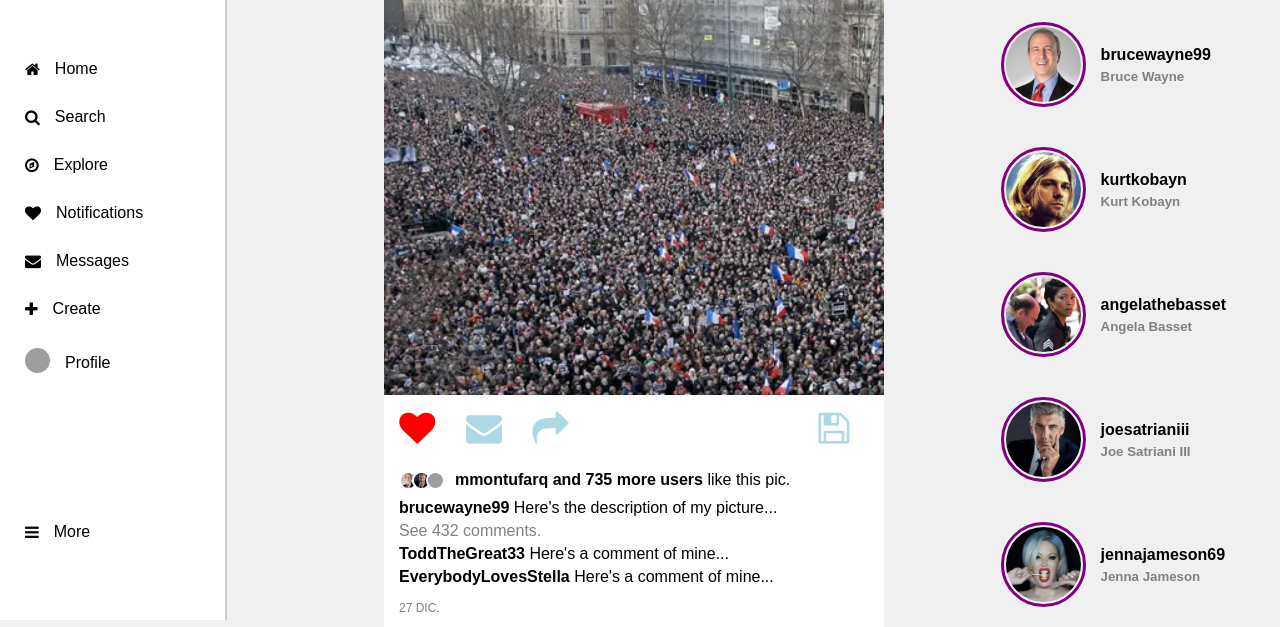
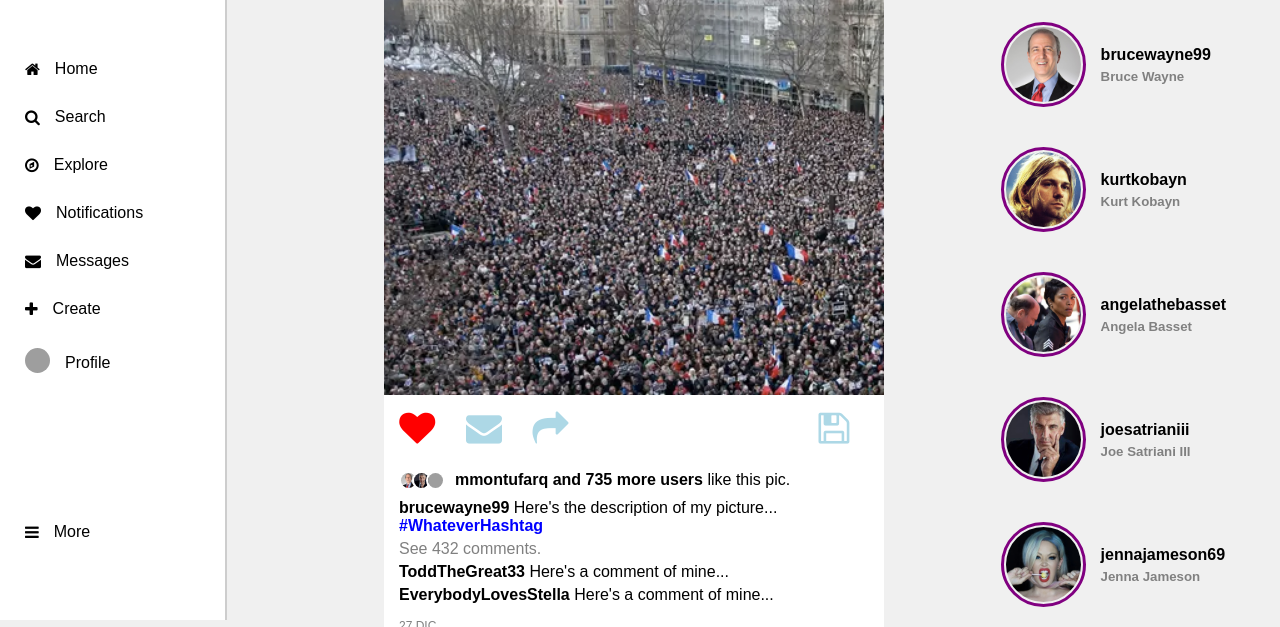
Before and after one commit to ibaifernandez/Simple-Instagram-Photo-Feed-with-HTML-CSS, a plain HTML site: page index.html in a window 1280 px wide. Shown: the part 180-807 px from the top of the page. Drawn offline with Linux system fonts and the light colour scheme; grey boxes are pictures that could not be loaded.

Commit message:
Hashtags Addition

```diff
--- a/index.html
+++ b/index.html
@@ -130,7 +130,7 @@
                             </div>
                             <p><span class="liker">mmontufarq and 735 more users</span> like this pic.</p>
                         </div>
-                        <p class="description"><span class="user-name">brucewayne99 </span>Here's the description of my picture...</p>
+                        <p class="description"><span class="user-name">brucewayne99 </span>Here's the description of my picture... <a class="hashtag">#WhateverHashtag</a></p>
                         <p class="comment-number">See 432 comments.</span></p>
                         <p class="comment"><span class="commenter">ToddTheGreat33 </span>Here's a comment of mine...</p>
                         <p class="comment"><span class="commenter">EverybodyLovesStella </span>Here's a comment of mine...</p>
--- a/styles.css
+++ b/styles.css
@@ -203,6 +203,11 @@ a {
     margin:5px 15px;
 }
 
+.hashtag {
+    color:blue;
+    font-weight:bold;
+}
+
 .user-name, .commenter {
     font-weight:bold;
 }
```
